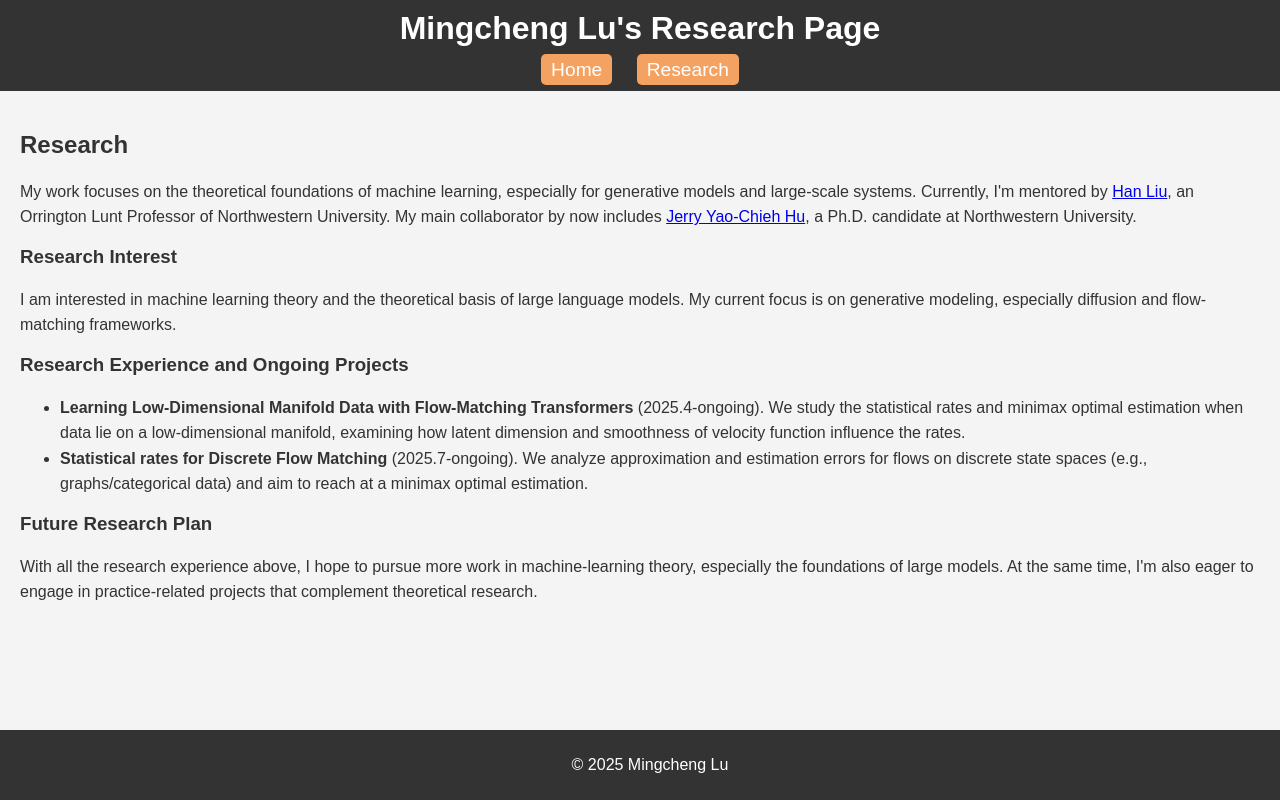
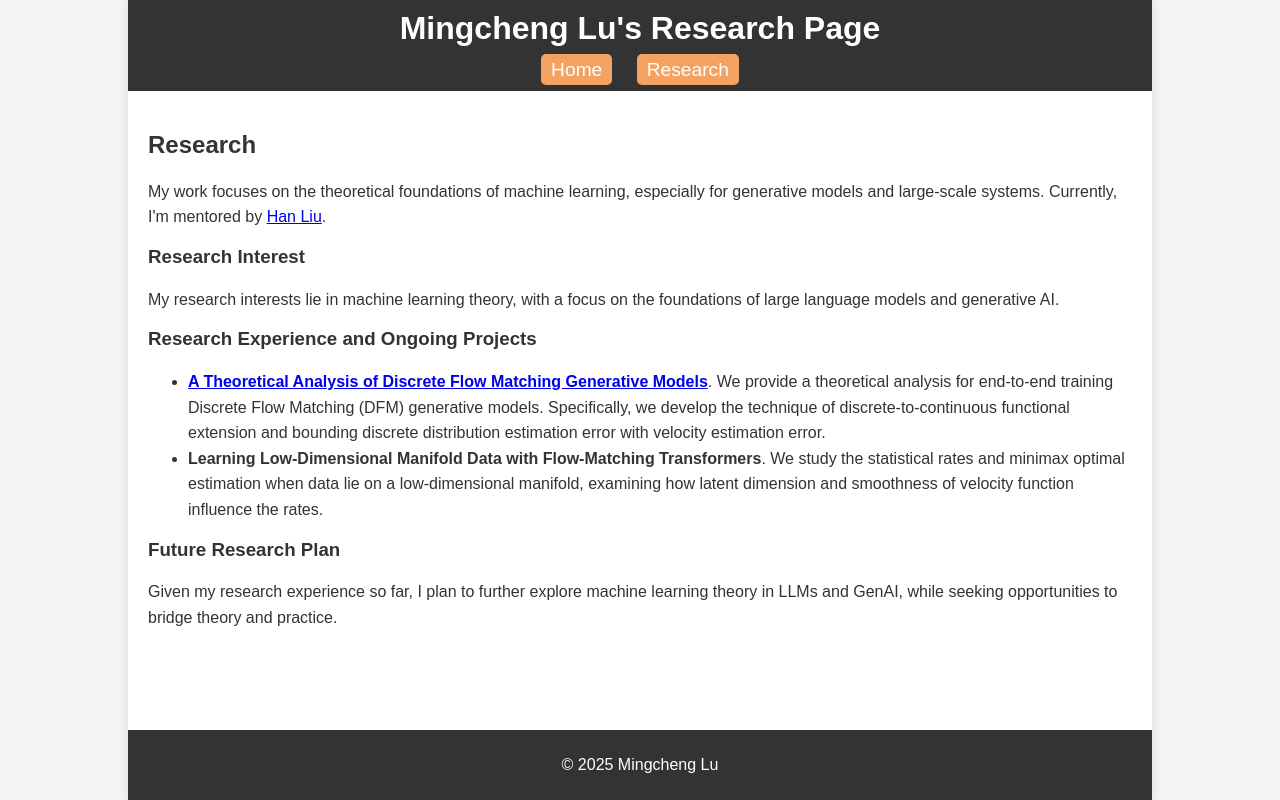
Before and after one commit to Mingcheng-Lu/research-page, a plain HTML site: page index.html in a window 1280 px wide. Both pictures are taken after a click on the link "Research". Drawn offline with Linux system fonts and the light colour scheme.

Commit message:
Add files via upload

```diff
--- a/index.html
+++ b/index.html
@@ -7,6 +7,7 @@
   <link rel="stylesheet" href="style.css">
 </head>
 <body>
+<div class="container">
 
   <header>
     <h1>Mingcheng Lu's Research Page</h1>
@@ -38,24 +39,28 @@
   <h2>Research</h2>
 
   <p>
-     My work focuses on the theoretical foundations of machine learning, especially for generative models and large-scale systems. Currently, I'm mentored by <a href="https://www.mccormick.northwestern.edu/research-faculty/directory/profiles/liu-han.html" target="_blank" rel="noopener noreferrer"> Han Liu</a>, an Orrington Lunt Professor of Northwestern University. My main collaborator by now includes <a href="https://northwestern.jerryhu.page/home" target="_blank" rel="noopener noreferrer"> Jerry Yao-Chieh Hu</a>, a Ph.D. candidate at Northwestern University.
+     My work focuses on the theoretical foundations of machine learning, especially for generative models and large-scale systems. Currently, I'm mentored by <a href="https://www.mccormick.northwestern.edu/research-faculty/directory/profiles/liu-han.html" target="_blank" rel="noopener noreferrer"> Han Liu</a>.
   </p>
 
   <h3>Research Interest</h3>
   <p>
-    I am interested in machine learning theory and the theoretical basis of large language models. My current focus is on generative modeling, especially diffusion and flow-matching frameworks.
+    My research interests lie in machine learning theory, with a focus on the foundations of large language models and generative AI.
   </p>
 
   <h3>Research Experience and Ongoing Projects</h3>
   <ul>
-    <li><strong>Learning Low-Dimensional Manifold Data
-with Flow-Matching Transformers</strong> (2025.4-ongoing). We study the statistical rates and minimax optimal estimation  when  data lie on a low-dimensional manifold, examining how latent dimension and smoothness of velocity function influence the rates. </li>
-    <li><strong>Statistical rates for Discrete Flow Matching</strong> (2025.7-ongoing). We analyze approximation and estimation errors for flows on discrete state spaces (e.g., graphs/categorical data) and aim to reach at a minimax optimal estimation. </li>
+    <li><strong><a href="https://arxiv.org/abs/2509.22623" target="_blank" rel="noopener noreferrer"> A Theoretical Analysis of Discrete Flow Matching Generative Models</a></strong>.
+      We provide a theoretical analysis for end-to-end training Discrete Flow Matching (DFM) generative models. Specifically, we develop the technique of discrete-to-continuous functional extension and bounding discrete distribution estimation error with velocity estimation error.
+    </li>
+    <li><strong>Learning Low-Dimensional Manifold Data with Flow-Matching Transformers</strong>.
+      We study the statistical rates and minimax optimal estimation  when  data lie on a low-dimensional manifold, examining how latent dimension and smoothness of velocity function influence the rates.
+    </li>
+
   </ul>
 
   <h3>Future Research Plan</h3>
   <p>
-    With all the research experience above, I hope to pursue more work in machine-learning theory, especially the foundations of large models. At the same time, I'm also eager to engage in practice-related projects that complement theoretical research.
+    Given my research experience so far, I plan to further explore machine learning theory in LLMs and GenAI, while seeking opportunities to bridge theory and practice.
   </p>
 </section>
   </main>
--- a/style.css
+++ b/style.css
@@ -4,6 +4,17 @@ body {
   color: #333;
   margin: 0;
   padding: 0;
+}
+
+/* 新增：主内容容器样式 */
+.container {
+  max-width: 1024px; /* 设置内容的最大宽度，可根据喜好调整 */
+  margin: 0 auto; /* 关键样式：让容器水平居中 */
+  background-color: white; /* 给容器一个白色背景，使其与灰色背景区分开 */
+  box-shadow: 0 0 10px rgba(0,0,0,0.1); /* 可选：增加一点阴影，更有立体感 */
+  min-height: 100vh; /* 确保容器至少和浏览器窗口一样高 */
+  display: flex; /* 启用 Flexbox 布局 */
+  flex-direction: column; /* 设置主轴方向为垂直方向 */
 }
 
 header {
@@ -33,15 +44,20 @@ nav a:hover {
   transform: scale(1.1);  /* 鼠标悬停时轻微放大按钮 */
 }
 
+/* 新增：为主内容区域增加底部空间，防止与页脚太近 */
+main {
+  /* flex: 1; */ /* 替换掉之前的 padding-bottom */
+  flex: 1 0 auto; /* 更兼容的写法 */
+}
 
 footer {
   background-color: #333;
   color: white;
   text-align: center;
   padding: 10px;
-  position: fixed;
-  width: 100%;
-  bottom: 0;
+  /* position: fixed; */  /* 删除此行 */
+  /* width: 100%; */      /* 删除此行 */
+  /* bottom: 0; */        /* 删除此行 */
 }
 
 /* 主页内容左右分栏 */
```
